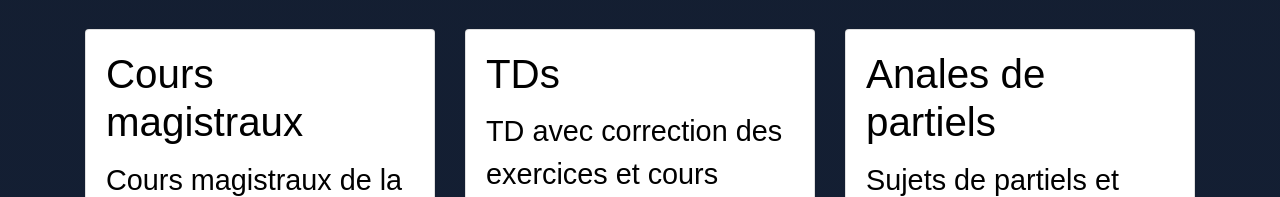
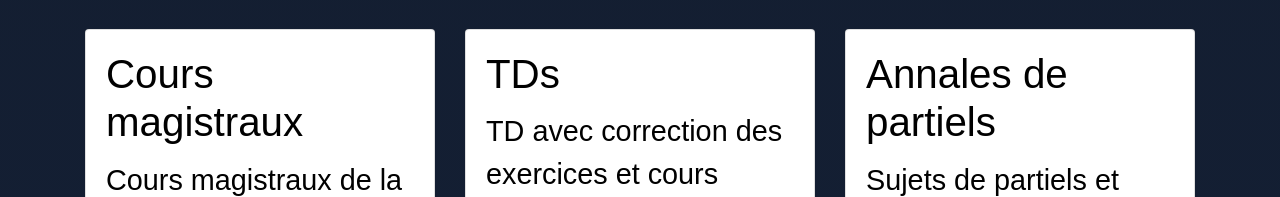
Before and after one commit to univfr/cours-magistraux, a plain HTML site: page index.html in a window 1280 px wide. Shown: the part 248-445 px from the top of the page. Drawn offline with nearby package versions, Linux system fonts and the light colour scheme.

Commit message:
Add files via upload

```diff
--- a/index.html
+++ b/index.html
@@ -45,7 +45,7 @@
                 <div class="col-12 col-lg-4 mt-4 rounded">
                     <div class="card h-100">
                         <div class="card-body">
-                            <h5 class="card-title">Anales de partiels</h5>
+                            <h5 class="card-title">Annales de partiels</h5>
                             <p class="card-text">Sujets de partiels et réponses associées</p>
                         </div>
                         <div class="card-footer">
```
